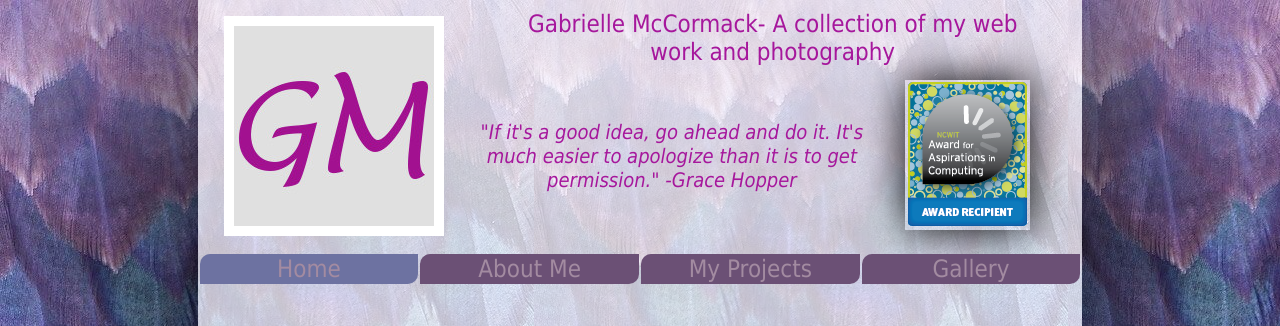
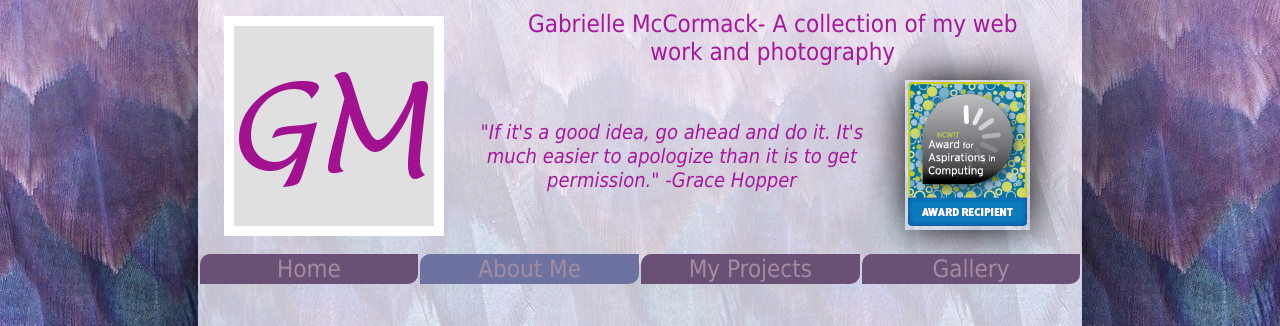
Before and after one commit to mackgabbi/mackgabbi.github.io, a plain HTML site: page htmls/AboutMe.html in a window 1280 px wide. Shown: the top 326 px of the page. Drawn offline with Linux system fonts and the light colour scheme; files whose address does not match are found by name.

Commit message:
Update AboutMe.html

```diff
--- a/htmls/AboutMe.html
+++ b/htmls/AboutMe.html
@@ -32,8 +32,8 @@
 		<br />
 		<table align="center" width="100%" class = "navtable">
 			<tr>
-				<td width= "25%" class="nav" id="urhere"><a href="..//Index.html" >Home</a></td>
-				<td width= "25%" class="nav" ><a href="AboutMe.html" >About Me</a></td>
+				<td width= "25%" class="nav" ><a href="..//Index.html" >Home</a></td>
+				<td width= "25%" class="nav" id="urhere"><a href="AboutMe.html" >About Me</a></td>
 				<td width= "25%" class="nav" ><a href="MyProj.html" >My Projects</a></td>
 				<td width= "25%" class="nav" ><a href="FavPics.html">Gallery</a></td>
 			</tr>
```
